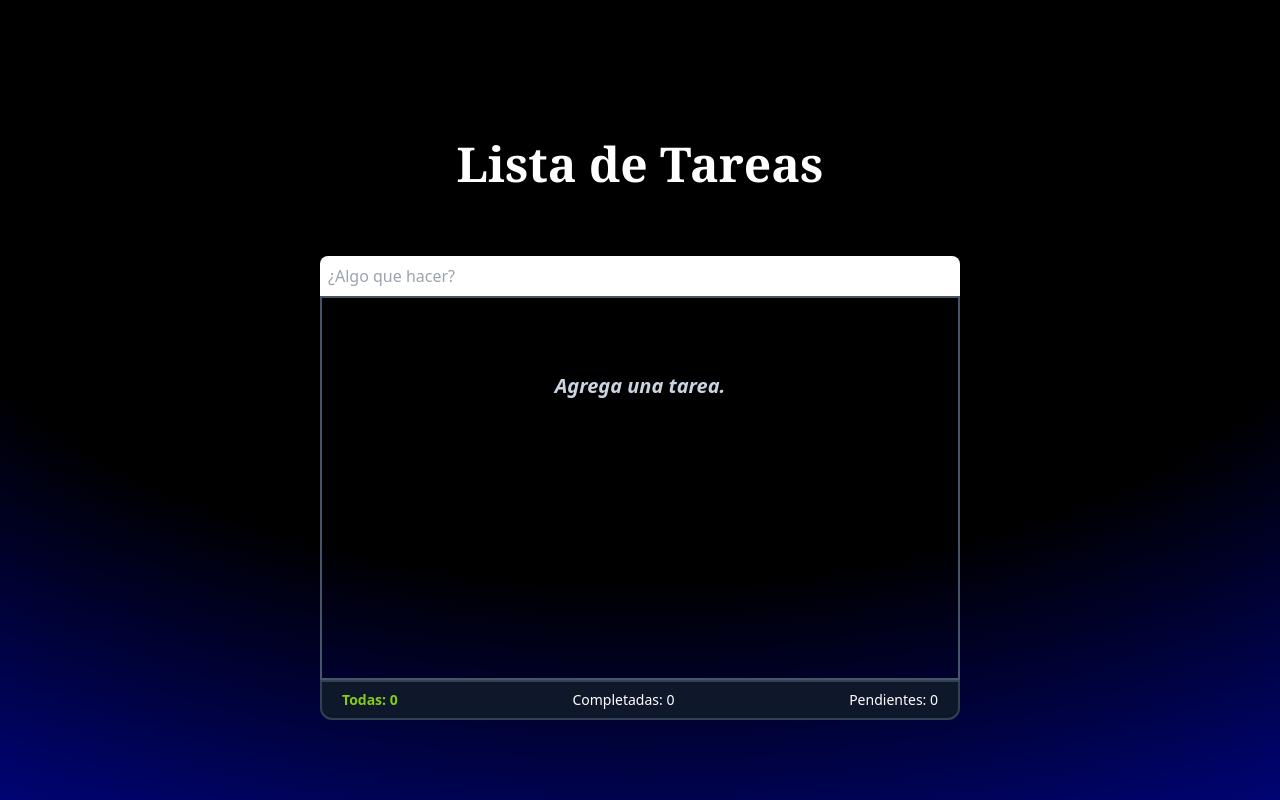
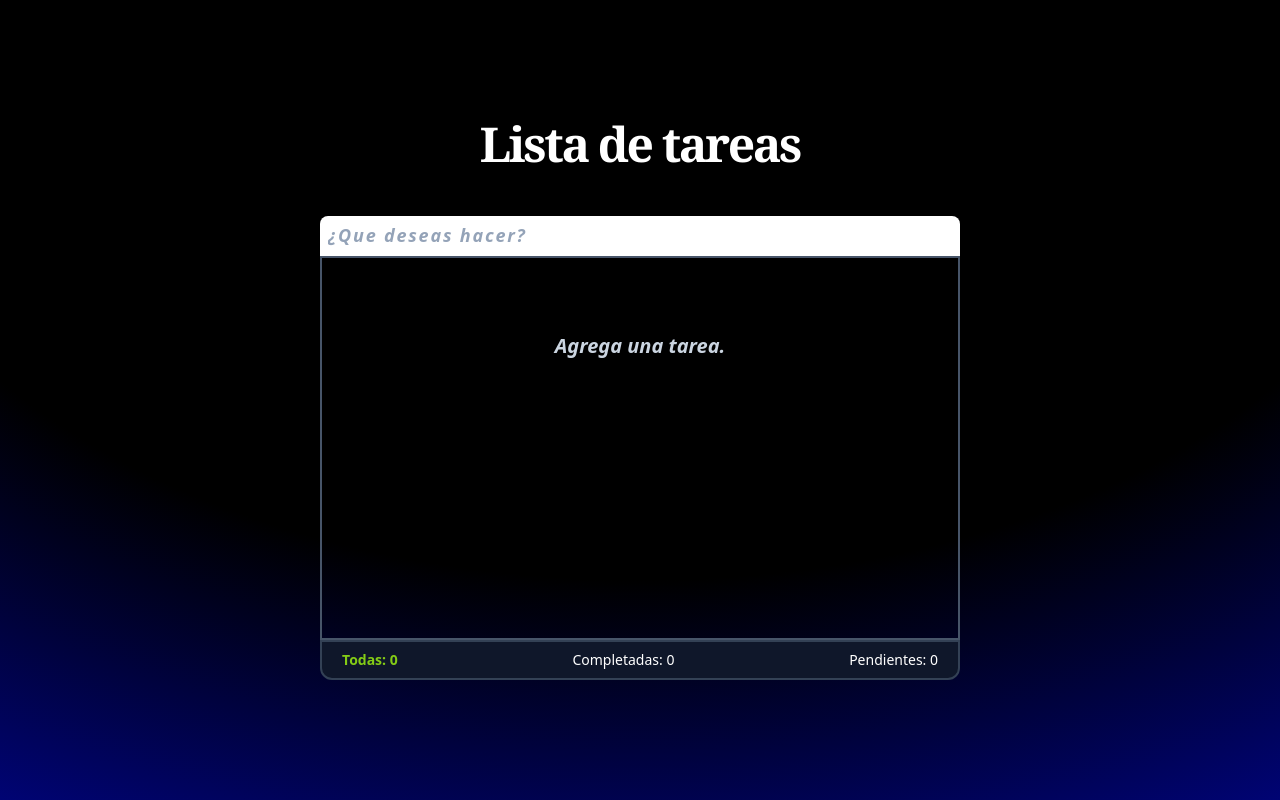
Before and after one commit to edwinmoreno77/TodoList-TypeScript, a React (Vite) app: page / in a window 1280 px wide. Built offline with nearby package versions, Linux system fonts and the light colour scheme.

Commit message:
styles added in placeholder

```diff
--- a/src/App.tsx
+++ b/src/App.tsx
@@ -29,17 +29,17 @@ function App() {
 
   return (
     <>
-      <div className="flex flex-col justify-center items-center text-white pt-10 h-screen">
+      <div className="flex flex-col justify-center items-center text-white h-screen">
         <div className="absolute inset-0 -z-10 h-full w-full items-center px-5 py-24 [background:radial-gradient(125%_125%_at_50%_10%,#000_50%,#00047d_85%)]"></div>
-        <h1 className="text-3xl md:text-5xl font-bold font-serif mb-12 p-5">
-          Lista de Tareas
+        <h1 className="text-3xl tracking-tighter md:text-5xl font-bold font-serif mb-12">
+          Lista de tareas
         </h1>
         <input
           onChange={(e) => setTodo({ ...todo, content: e.target.value })}
           onKeyDown={(e) => addTodo(e)}
           value={todo.content}
-          placeholder="¿Algo que hacer?"
-          className="w-2/4 rounded-t-lg text-black p-2"
+          placeholder="¿Que deseas hacer?"
+          className="w-2/4 rounded-t-lg italic font-semibold tracking-wide text-slate-500 p-2 placeholder:tracking-[.10em] placeholder-slate-400 placeholder:italic placeholder:font-semibold placeholder:text-lg"
           type="text"
         />
         <article className="flex flex-col justify-between w-2/4 h-96 border-2 border-slate-600">
--- a/src/components/EditTodo.tsx
+++ b/src/components/EditTodo.tsx
@@ -19,10 +19,13 @@ export const EditTodo: FC<EditTodoInterface> = ({
         }
         onKeyDown={(e) => editTodoFinished(e, todo.id)}
         value={taskToEdit.content}
-        className="w-full px-3 text-lime-600"
+        className="w-full py-1 border-y-2 px-3 italic text-lime-600"
         type="text"
       />
-      <span onClick={() => editDone(todo.id)} className="text-lime-500 text-xs">
+      <span
+        onClick={() => editDone(todo.id)}
+        className="hover: hover:brightness-150 text-xs"
+      >
         ✅
       </span>
     </div>
```
